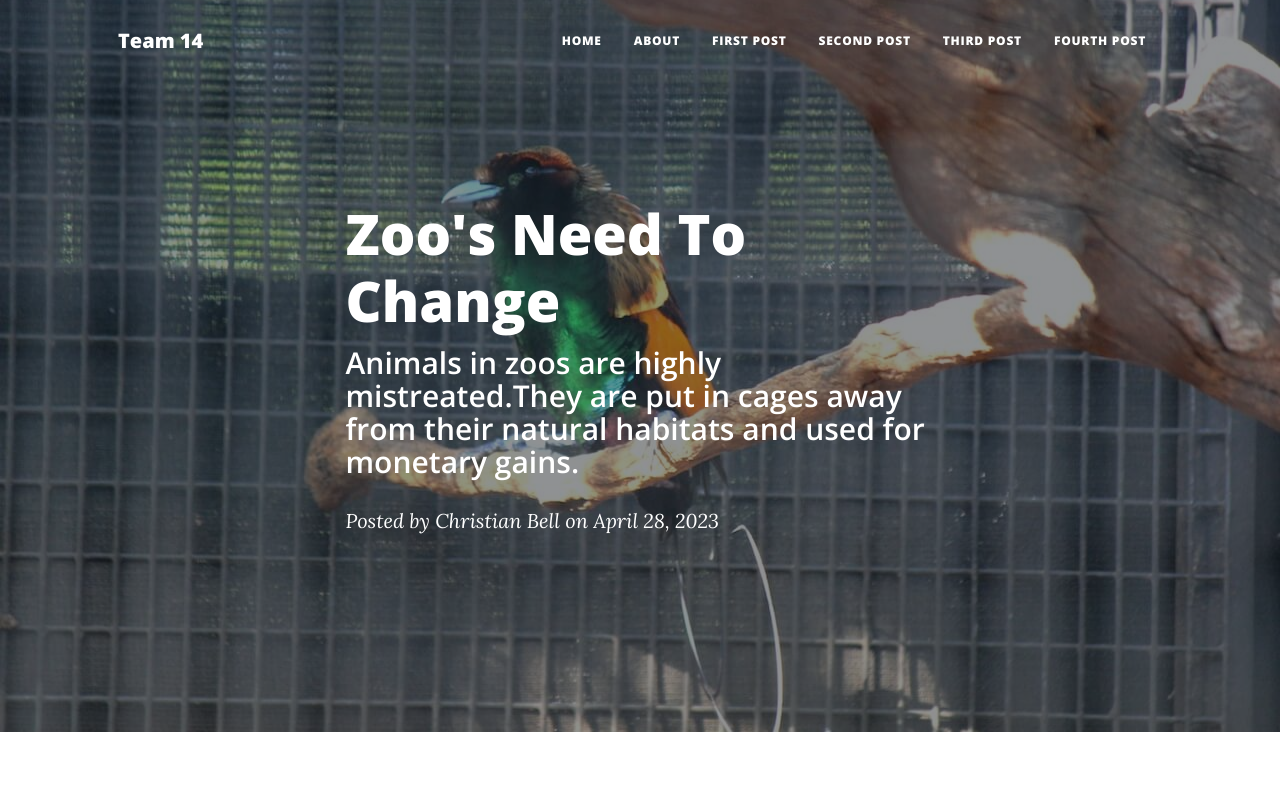
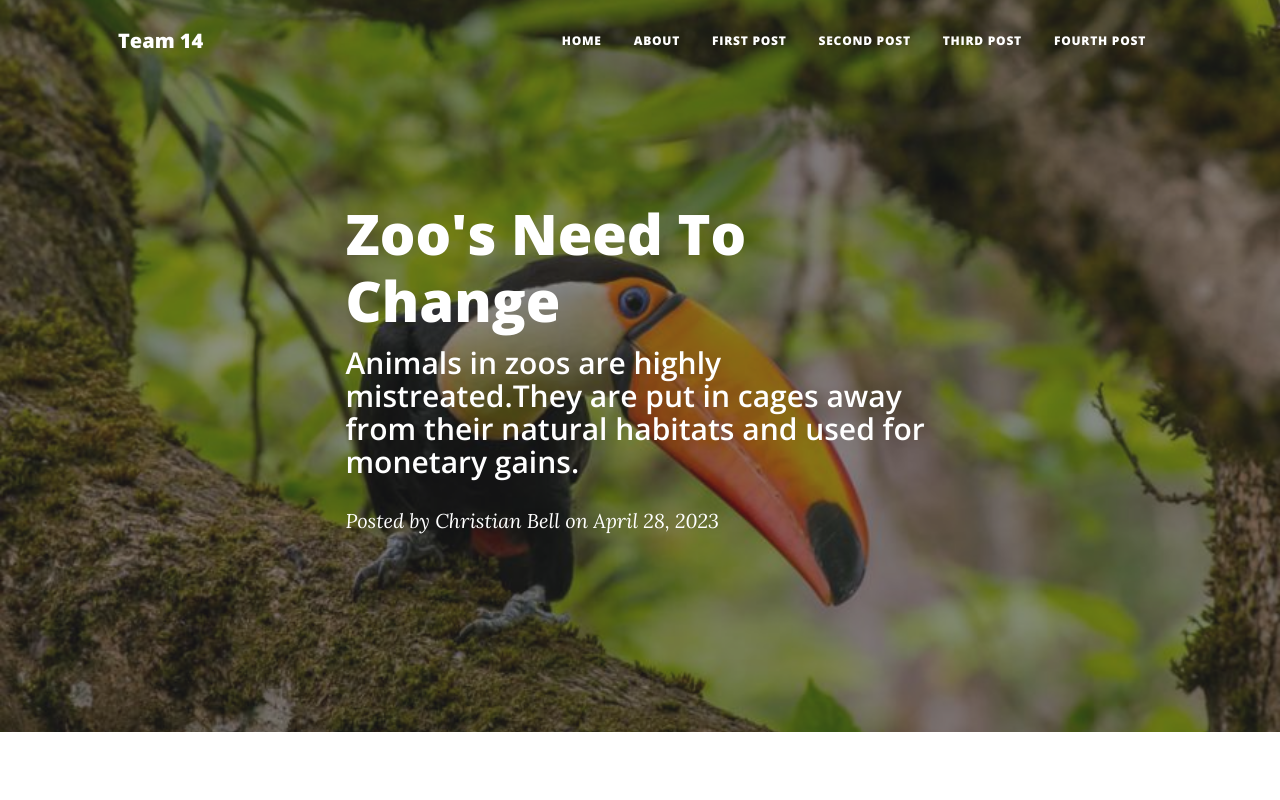
Before and after one commit to Bellch16/ISS210-Section-4-Group-14-Final, a plain HTML site: page firstpost.html in a window 1280 px wide. Shown: the top 800 px of the page. Drawn offline with nearby package versions, Linux system fonts and the light colour scheme.

Commit message:
Update firstpost.html

```diff
--- a/firstpost.html
+++ b/firstpost.html
@@ -37,7 +37,7 @@
             </div>
         </nav>
         <!-- Page Header-->
-        <header class="masthead" style="background-image: url('assets/firstpage1.jpeg')">
+        <header class="masthead" style="background-image: url('assets/toucan.jpeg')">
             <div class="container position-relative px-4 px-lg-5">
                 <div class="row gx-4 gx-lg-5 justify-content-center">
                     <div class="col-md-10 col-lg-8 col-xl-7">
```
